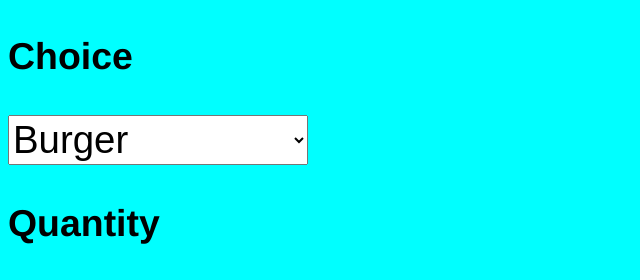
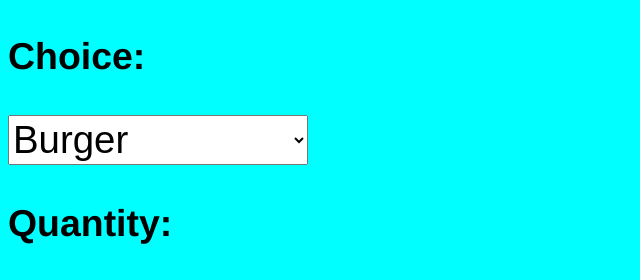
Before and after one commit to rhine1671/multi_dev_midterm_POS, a plain HTML site: page index.html in a window 1280 px wide. Shown: the part 498-778 px from the top of the page, 0-640 px from the left. Drawn offline with Linux system fonts and the light colour scheme.

Commit message:
Update index.html

```diff
--- a/index.html
+++ b/index.html
@@ -36,7 +36,7 @@
     <div id="foodItems">
         <form action="" id="foodForm">
             <div class="foodItem">
-                <h3>Choice</h3>
+                <h3>Choice:</h3>
                 <select name="streetFoods">
                     <option value="burger">Burger</option>
                     <option value="fries">Fries</option>
@@ -45,7 +45,7 @@
                 </select>
             </div>
             <div class="foodItem">
-                <h3 class="choices">Quantity</h3>
+                <h3 class="choices">Quantity:</h3>
                 <input type="text" name="quantity">
             </div>
         </form>
```
